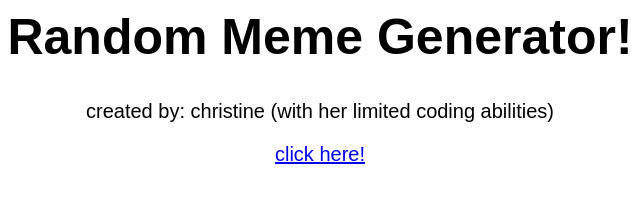
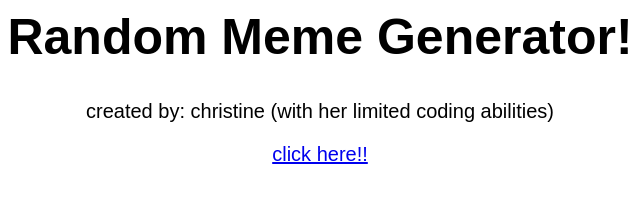
Before and after one commit to randommemegenerator/randommemegenerator.github.io, a plain HTML site: page index.html in a window 1280 px wide. Shown: the full height of the page, 320-960 px from the left. Drawn offline with Linux system fonts and the light colour scheme.

Commit message:
Update index.html

```diff
--- a/index.html
+++ b/index.html
@@ -29,7 +29,7 @@
             location.href = sites[i];
         }
     </script>
-    <p id= "meme"> <a href="#" onclick="randomSite();"> click here! </a> </p>
+    <p id= "meme"> <a href="#" onclick="randomSite();"> click here!! </a> </p>
   </body>
 
 <html>
```
